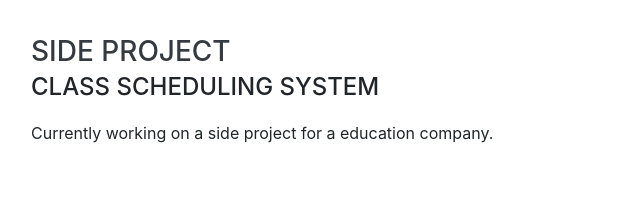
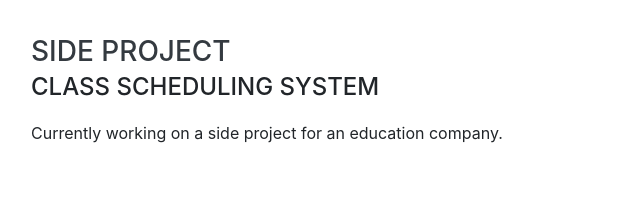
Before and after one commit to xzammy/xzammy.github.io, a website with bundled scripts: page index.html in a window 1280 px wide. Shown: the part 900-1106 px from the top of the page, 289-929 px from the left. Built offline with nearby package versions, Linux system fonts and the light colour scheme; a web font is replaced by a local one.

Commit message:
Fixed Typo

```diff
--- a/index.html
+++ b/index.html
@@ -101,7 +101,7 @@
           <div class="resume-content">
             <h3 class="mb-0">Side Project</h3>
             <div class="subheading mb-3">Class Scheduling System</div>
-            <p>Currently working on a side project for a education company.</p>
+            <p>Currently working on a side project for an education company.</p>
           </div>
           <div class="resume-date text-md-right">
             <span class="text-primary">Jan 2020 - Present</span>
```
